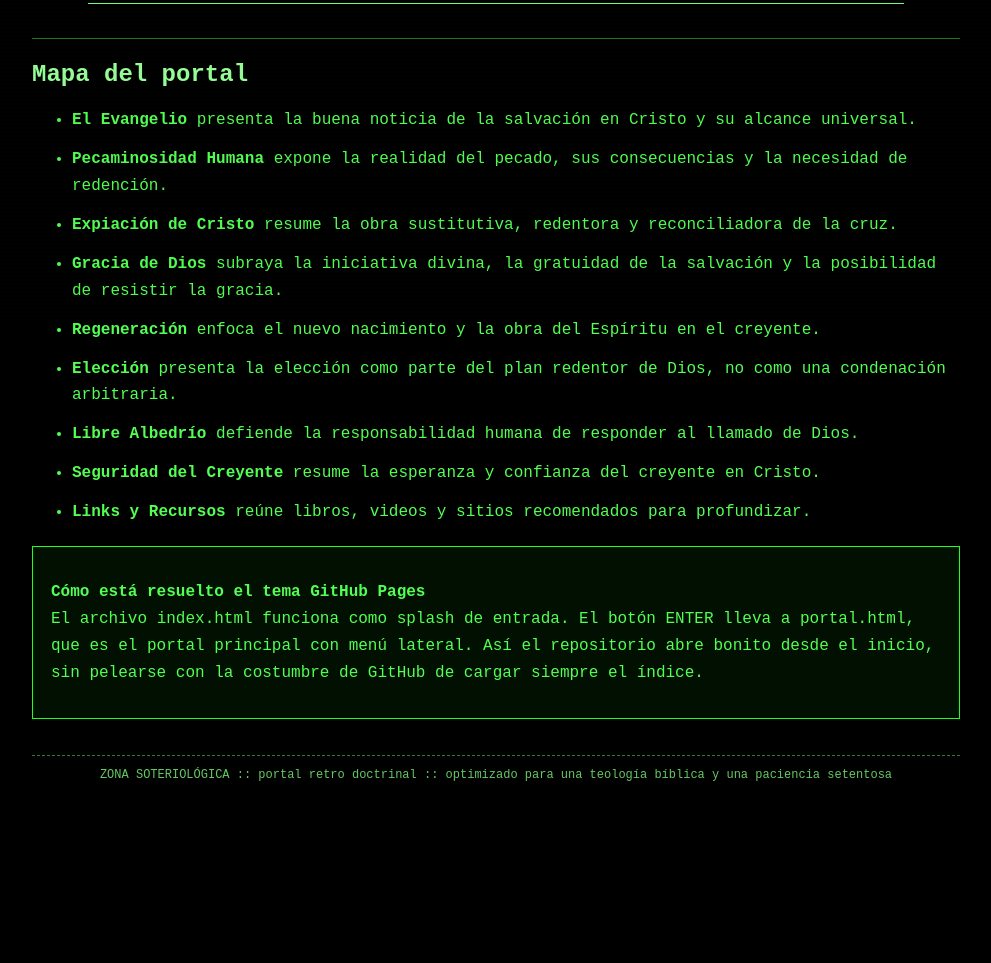
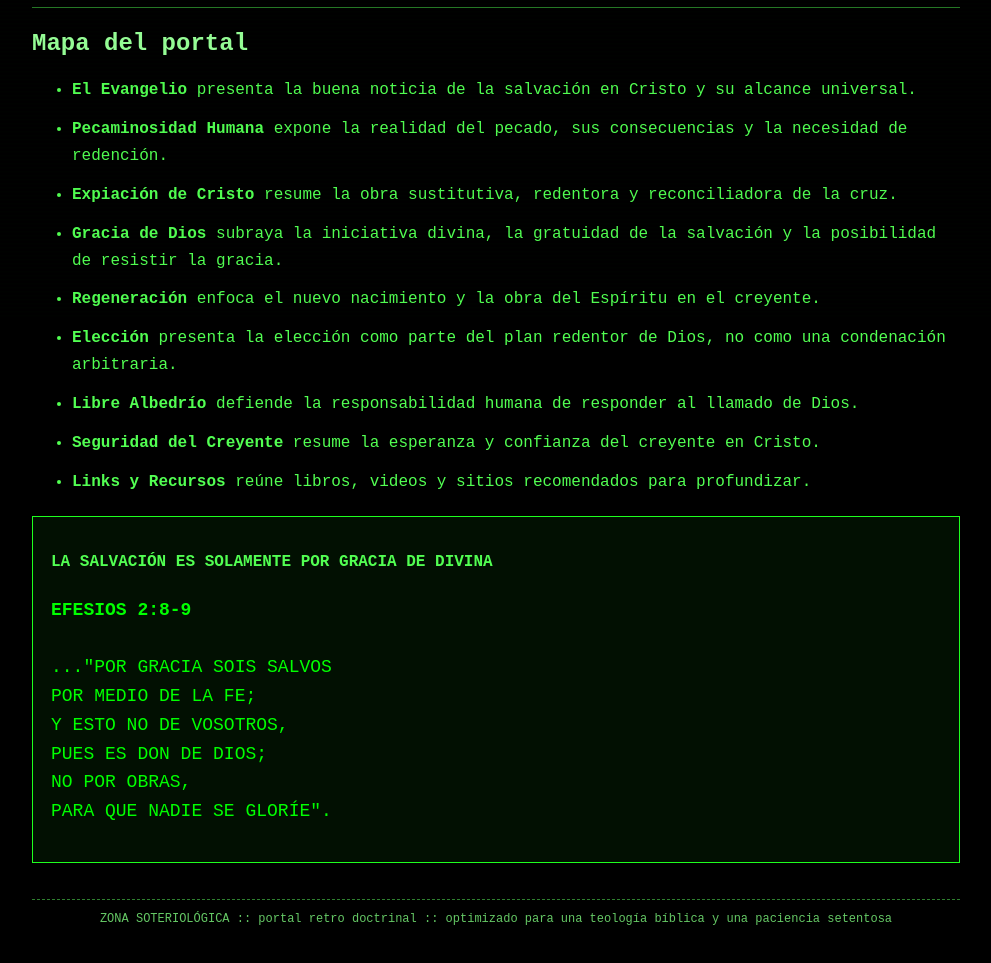
Before and after one commit to pereyralesser/zonasoteriologica, a plain HTML site: page home.html in a window 1280 px wide. Shown: the part 483-1446 px from the top of the page, without its empty margins (144-1135 px from the left). Before the commit the page ends 1315 px from the top, so only its background shows below. Drawn offline with Linux system fonts and the light colour scheme.

Commit message:
Update home.html

```diff
--- a/home.html
+++ b/home.html
@@ -9,7 +9,7 @@
 <body>
   <div class="page">
     <h1>ZONA SOTERIOLÓGICA</h1>
-    <p class="lead">Este sitio fue diseñado como un portal de estudio sobre la doctrina de la salvación, con énfasis arminiano y wesleyano. La línea central que lo atraviesa es sencilla y robusta a la vez: Dios ofrece salvación en Cristo a todos, llama genuinamente a todos, y el ser humano responde en fe y arrepentimiento por la gracia de Dios.</p>
+    <p class="lead">Este sitio fue diseñado como un portal de estudio sobre la doctrina de la salvación. La línea central que lo atraviesa es sencilla y robusta a la vez: Dios ofrece salvación en Cristo a todos, llama genuinamente a todos, y el ser humano responde en fe y arrepentimiento por la gracia de Dios.</p>
     <div class="quote-box">
       <p><strong>Eje doctrinal del sitio</strong><br>
       El material base destaca la accesibilidad universal del evangelio, la necesidad de la respuesta de fe, el alcance suficiente y ofrecido a todos de la expiación, la elección entendida dentro del plan redentor de Dios, y la responsabilidad humana ante el llamado divino.</p>
@@ -28,8 +28,24 @@
       <li><strong>Links y Recursos</strong> reúne libros, videos y sitios recomendados para profundizar.</li>
     </ul>
     <div class="note-box">
-      <p><strong>Cómo está resuelto el tema GitHub Pages</strong><br>
-      El archivo <code>index.html</code> funciona como splash de entrada. El botón ENTER lleva a <code>portal.html</code>, que es el portal principal con menú lateral. Así el repositorio abre bonito desde el inicio, sin pelearse con la costumbre de GitHub de cargar siempre el índice.</p>
+      <p><strong>LA SALVACIÓN ES SOLAMENTE POR GRACIA DE DIVINA</strong><br>
+      <div style="font-family:'Courier New', Courier, monospace;
+            color:#00ff00;
+            font-size:18px;
+            line-height:1.6;
+            text-transform:uppercase;
+            margin:20px 0;">
+
+<b>EFESIOS 2:8-9</b><br><br>
+
+..."POR GRACIA SOIS SALVOS<br>
+POR MEDIO DE LA FE;<br>
+Y ESTO NO DE VOSOTROS,<br>
+PUES ES DON DE DIOS;<br>
+NO POR OBRAS,<br>
+PARA QUE NADIE SE GLORÍE".
+
+</div>
     </div>
     <div class="footer-mini">ZONA SOTERIOLÓGICA :: portal retro doctrinal :: optimizado para una teología bíblica y una paciencia setentosa</div>
   </div>
```
